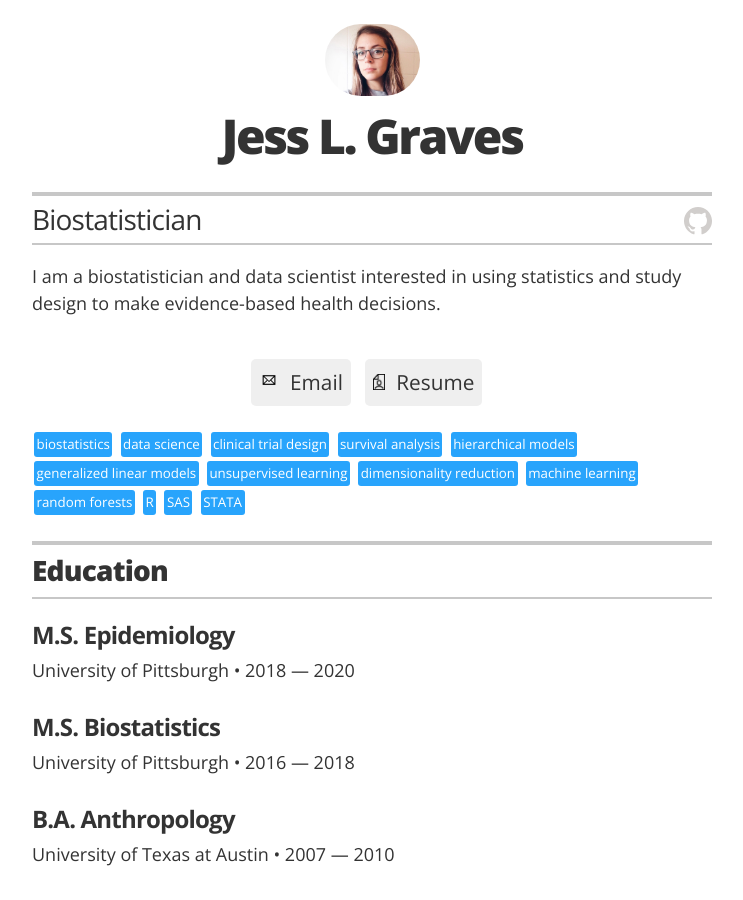
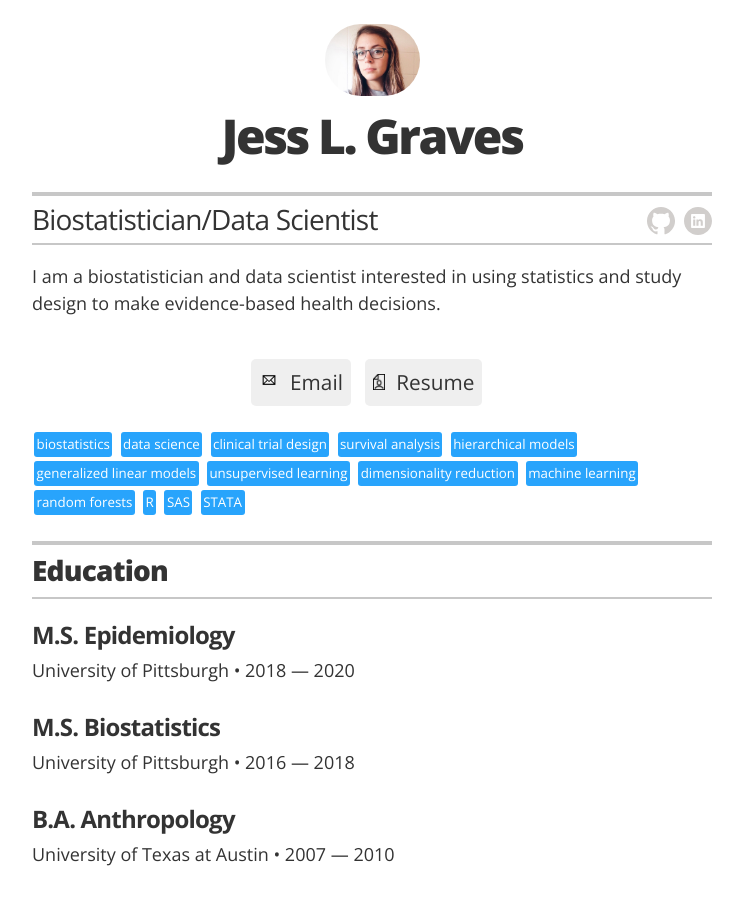
Before and after one commit to JessLGraves/jesslgraves.github.io, a Jekyll site: the page built from index.html, in a window 1280 px wide and 900 px high. Shown: the whole window, without its empty margins (268-1011 px from the left). Built offline with Jekyll 4.4.1, drawn with Linux system fonts in a browser that asks for light colours.

Commit message:
Update _config.yml

```diff
--- a/_config.yml
+++ b/_config.yml
@@ -11,7 +11,7 @@ sass:
 # Resume settings
 resume_avatar:                  "true"
 resume_name:                    "Jess L. Graves"
-resume_title:                   "Biostatistician"
+resume_title:                   "Biostatistician/Data Scientist"
 
 # used for the contact button in _layouts/resume.html
 resume_contact_email:           "jessica.lynn.graves@gmail.com"
@@ -51,7 +51,7 @@ resume_social_links:
 #   resume_twitter_url:           ""
 #   resume_dribbble_url:          ""
   # resume_facebook_url:          "insert Facebook URL here"
-#   resume_linkedin_url:          ""
+  resume_linkedin_url:          "https://www.linkedin.com/in/jessicalgraves/"
   # resume_instagram_url:         "insert your Instagram URL here"
 #   resume_website_url:           ""
 #   resume_medium_url:            ""
```
